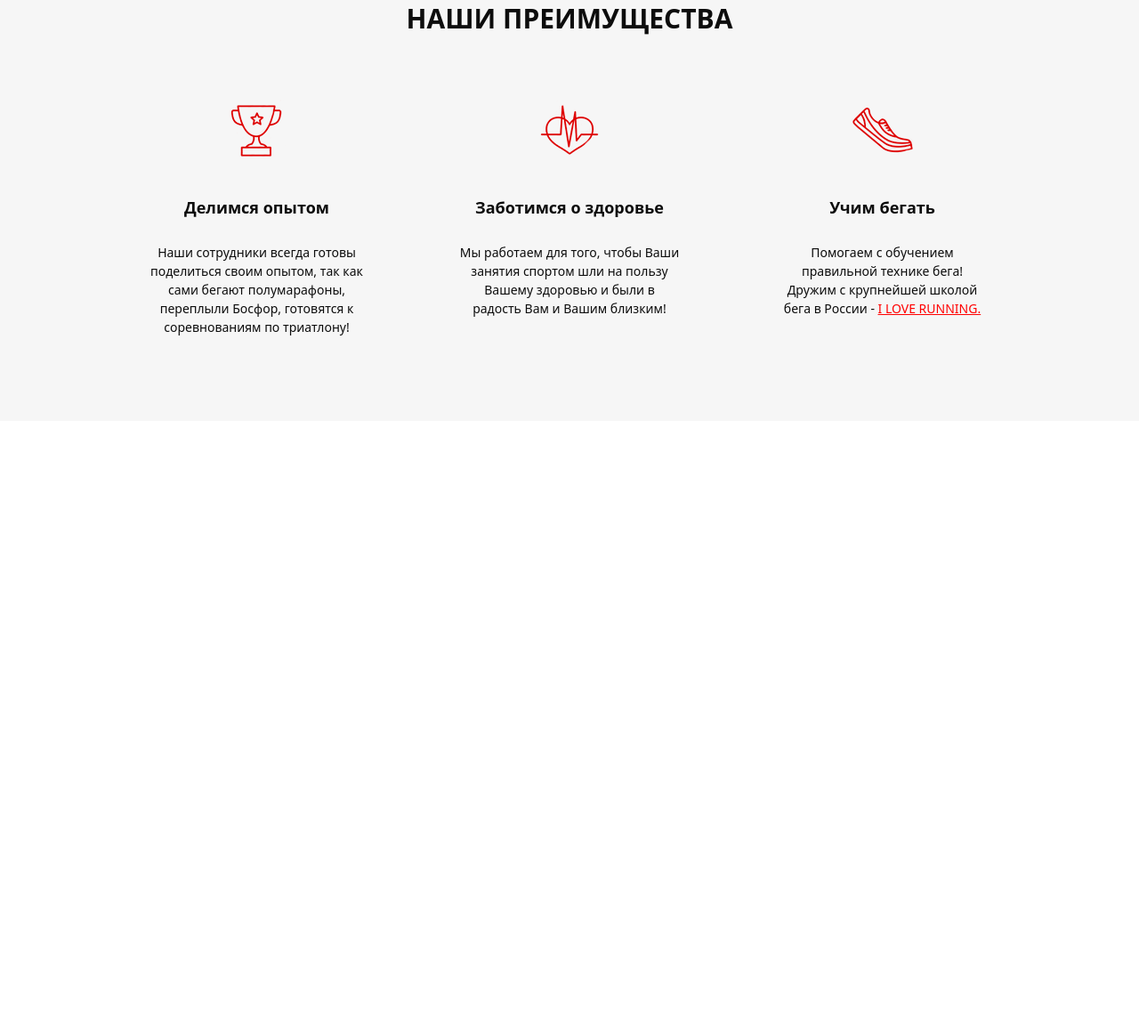
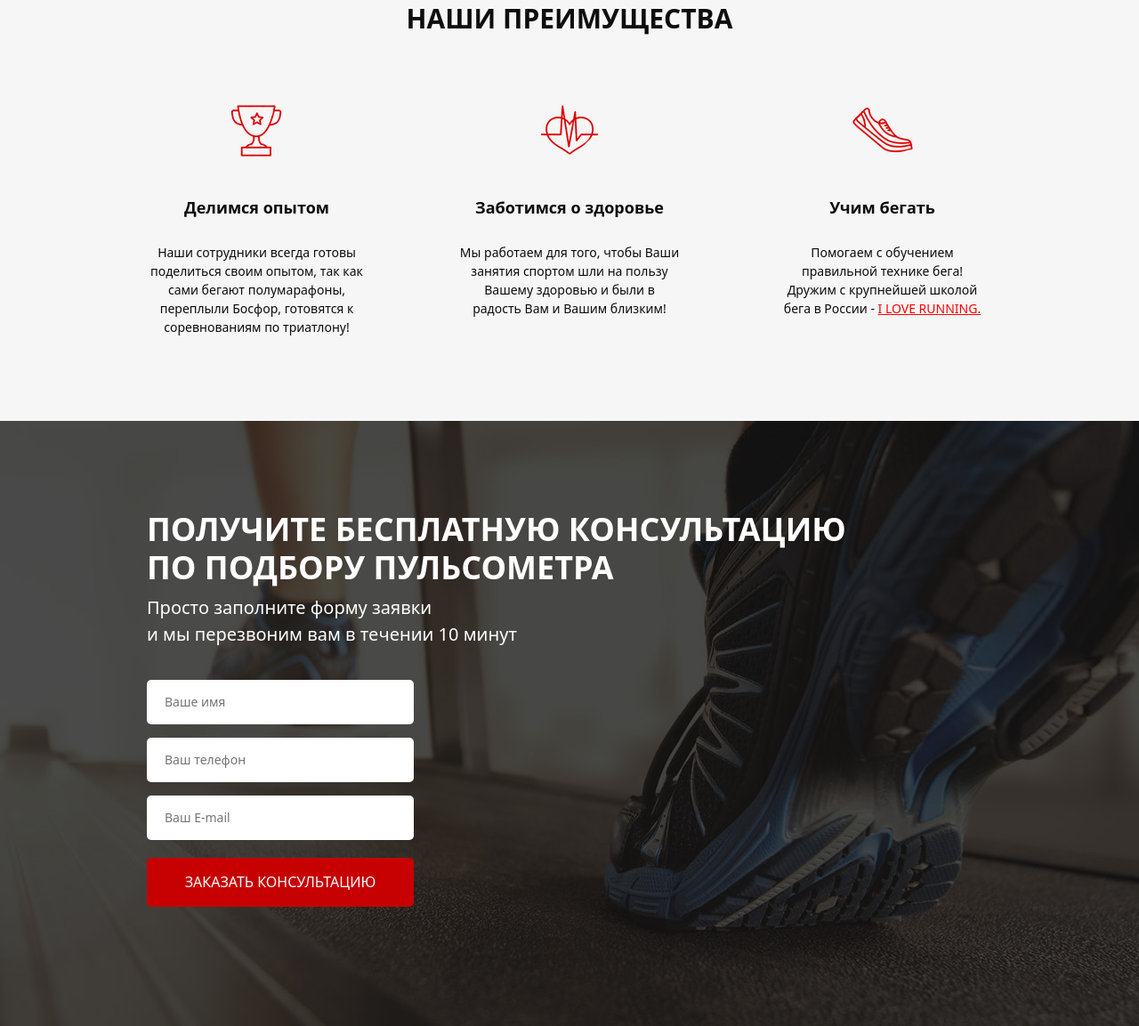
Before and after one commit to pavlo-kor/web-course-02-pulse, a website: page src/index.html in a window 1280 px wide. Shown: the part 796-1949 px from the top of the page at 89% size. Before the commit the page ends 1269 px from the top, so only its background shows below. Drawn offline with Linux system fonts and the light colour scheme.

Commit message:
Added consultation

```diff
--- a/src/index.html
+++ b/src/index.html
@@ -17,7 +17,7 @@
             <header class="header">
                 <a href="#" class="header__logo-container">
                     <img src="icons/logo-running-man.png" alt="logo" class="header__logo">
-                    <img src="icons/logo-mobile-running-man.png" alt="logo" class="header__logo_mobile">
+                    <img src="icons/logo-mobile-running-man.png" alt="logo" class="header__logo header__logo_mobile">
                 </a>
                 <div class="header__official">
                     Официальный представитель
@@ -103,6 +103,25 @@
         </div>
     </section>
 
+    <section class="consultation">
+        <div class="container">
+            <h2 class="title title_left">
+                Получите бесплатную консультацию
+                по подбору пульсометра
+            </h2>
+            <div class="consultation__description">
+                Просто заполните форму заявки <br>
+                и мы перезвоним вам в течении 10 минут
+            </div>
+            <form class="feed-form" action="#">
+                <input name="name" required placeholder="Ваше имя " type="text">
+                <input name="phone" required placeholder="Ваш телефон" type="number">
+                <input name="email" required placeholder="Ваш E-mail" type="email">
+
+                <button class="button button_submit">заказать кОНСУЛЬТАЦИЮ</button>
+            </form>
+        </div>
+    </section>
     <footer class="">
 
     </footer>
--- a/src/sass/blocks/_buttons.scss
+++ b/src/sass/blocks/_buttons.scss
@@ -16,4 +16,10 @@
     height: 50px;
     font-size: 16px;
   }
+
+  &_submit {
+    width: 100%;
+    height: 55px;
+    font-size: 16px;
+  }
 }
--- /dev/null
+++ b/src/sass/blocks/_consultation.scss
@@ -0,0 +1,12 @@
+.consultation {
+  min-height: 680px;
+  padding: 100px 0 92px 0;
+  background: url(../img/bg2.jpg) center center/cover no-repeat;
+
+  &__description {
+    font-size: 20px;
+    font-weight: 300;
+    text-align: left;
+    color: #fff;
+  }
+}
--- /dev/null
+++ b/src/sass/blocks/_forms.scss
@@ -0,0 +1,23 @@
+.feed-form {
+  margin-top: 36px;
+  display: flex;
+  flex-direction: column;
+  width: 300px;
+
+  input {
+    height: 50px;
+    border-radius: 5px;
+    background-color: #fff;
+    margin-bottom: 15px;
+    border: none;
+    padding: 0 20px;
+    font-size: 14px;
+    font-weight: 300;
+    text-align: left;
+    color: #4b4b4b;
+
+    &:nth-child(3) {
+      margin-bottom: 20px;
+    }
+  }
+}
--- a/src/sass/blocks/_titles.scss
+++ b/src/sass/blocks/_titles.scss
@@ -3,4 +3,12 @@
   font-weight: 700;
   text-align: center;
   color: #0d0d0d;
+  text-transform: uppercase;
+
+  &_left {
+    max-width: 800px;
+    text-align: left;
+    font-size: 36px;
+    color: #fff;
+  }
 }
--- a/src/sass/style.scss
+++ b/src/sass/style.scss
@@ -15,5 +15,6 @@
 @import 'blocks/buttons';
 @import 'blocks/advantages';
 @import 'blocks/titles';
-
+@import 'blocks/consultation';
+@import 'blocks/forms';
 @import 'base/media';
```
Also changed, not shown: src/css/style.min.css.
